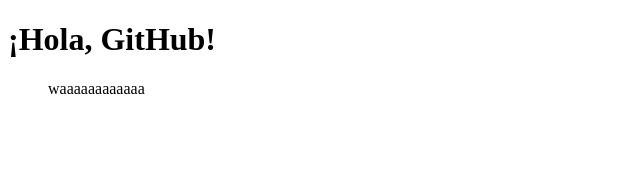
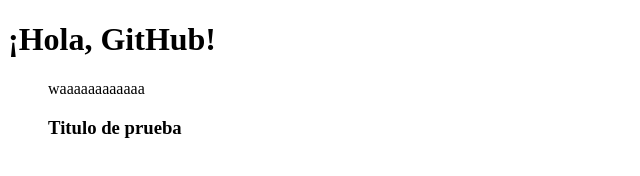
Before and after one commit to EduardoHC11/mi-primer-repo, a plain HTML site: page index.html in a window 1280 px wide. Shown: the whole page, without its empty margins (0-640 px from the left). Drawn offline with Linux system fonts and the light colour scheme.

Commit message:
Agregue un titulo de prueba

```diff
--- a/index.html
+++ b/index.html
@@ -9,6 +9,7 @@
     <h1>¡Hola, GitHub!</h1>
     <ul>
         <label>waaaaaaaaaaaa</label>
+        <h3>Titulo de prueba</h3>
     </ul>
 </body>
 </html>
```
